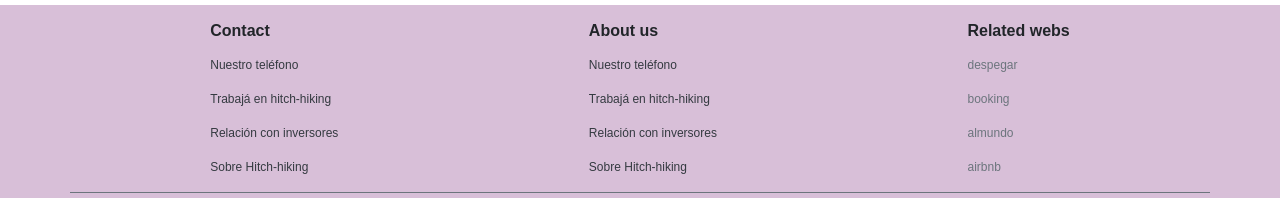
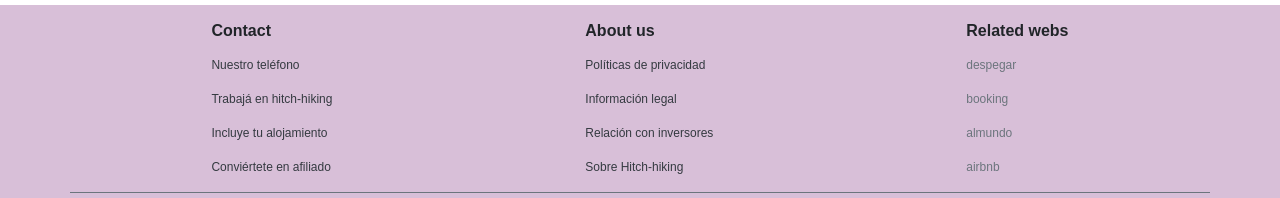
Before and after one commit to rodriguezmelisa93/hitchhiking, a website built with Parcel: page src/detail.html in a window 1280 px wide. Shown: the part 2348-2546 px from the top of the page. Built offline with nearby package versions, Linux system fonts and the light colour scheme.

Commit message:
Footer updated

```diff
--- a/src/detail.html
+++ b/src/detail.html
@@ -364,13 +364,13 @@
                         <h6 class="font-weight-bold pb-2">Contact</h6>
                         <p><a class="text-dark" href="#">Nuestro teléfono</a></p>
                         <p><a class="text-dark" href="#">Trabajá en hitch-hiking</a></p>
-                    <p><a class="text-dark" href="#">Relación con inversores</a></p>
-                    <p><a class="text-dark" href="#">Sobre Hitch-hiking</a></p>
+                        <p><a class="text-dark" href="#">Incluye tu alojamiento</a></p>
+                        <p><a class="text-dark" href="#">Conviértete en afiliado</a></p>
                     </div>
                     <div class="d-flex flex-column pt-3">
                         <h6 class="font-weight-bold pb-2">About us</h6>
-                    <p><a class="text-dark" href="#">Nuestro teléfono</a></p>
-                    <p><a class="text-dark" href="#">Trabajá en hitch-hiking</a></p>
+                        <p><a class="text-dark" href="#">Políticas de privacidad</a></p>
+                        <p><a class="text-dark" href="#">Información legal</a></p>
                         <p><a class="text-dark" href="#">Relación con inversores</a></p>
                         <p><a class="text-dark" href="#">Sobre Hitch-hiking</a></p>
                     </div>
```
Also changed, not shown: src/index.html (+4 -4 lines), src/results.html (+4 -4 lines). Lines whose indentation alone changed are shown as unchanged.
